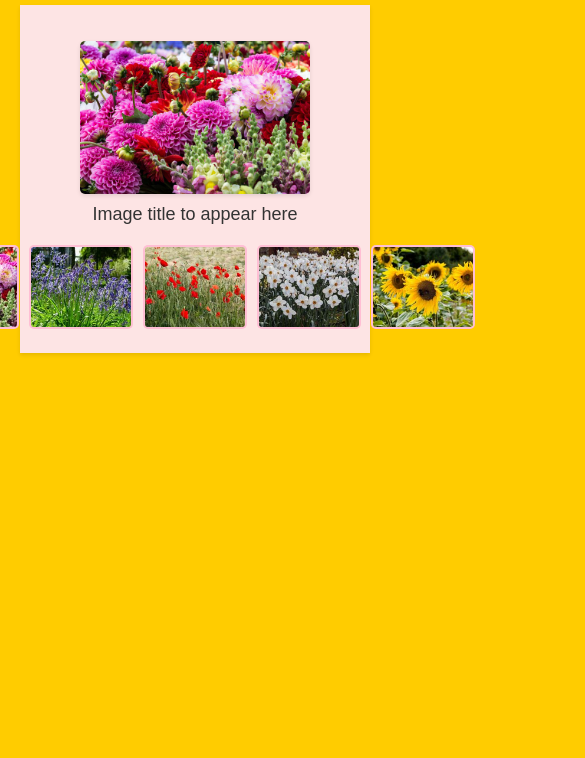
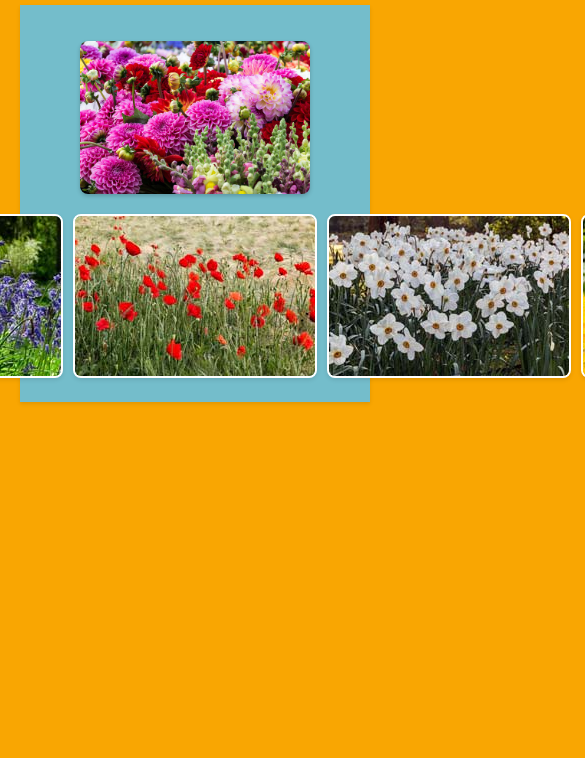
Before and after one commit to harinrana24/Photo-gallery, a plain HTML site: page index.html in a window 390 px wide. Shown: the part 86-844 px from the top of the page, 585 px wide, since content can reach past the window. Drawn offline with Linux system fonts and the light colour scheme.

Commit message:
mereko kuch nai aata

```diff
--- a/css/gallery.css
+++ b/css/gallery.css
@@ -1,23 +1,23 @@
-/* // Harin Rana 200532753 */
 /* gallery.css */
 
 body {
   font-family: Arial, sans-serif;
   margin: 0;
   padding: 20px;
-  background-color: #ffcc00; /* Vibrant Yellow */}
+  background-color: #F9A602; /* Bright Orange */
+}
 
 h1 {
   text-align: center;
   font-size: 28px;
   margin-bottom: 20px;
-  color: #ff4081;
+  color: #333;
 }
 
 #gallery {
   max-width: 1300px;
   margin: 0 auto;
-  background-color: #fde4e4;
+  background-color: #74BDCB; /* Light Blue */
   padding: 20px;
   box-shadow: 0 2px 4px rgba(0, 0, 0, 0.1);
 }
@@ -30,15 +30,15 @@ figure {
 figure img {
   display: block;
   margin: 0 auto;
-  max-width: 65%;
+  max-width: 100%;
   height: auto;
-  border-radius: 5px;
-  box-shadow: 0 2px 4px rgba(0, 0, 0, 0.1);
+  border-radius: 8px;
+  box-shadow: 0 2px 4px rgba(0, 0, 0, 0.2);
 }
 
 figcaption {
   font-size: 18px;
-  color: #333;
+  color: #555;
   margin-top: 10px;
 }
 
@@ -64,101 +64,12 @@ ul li img {
   width: 240px;
   height: 160px;
   object-fit: cover;
-  border-radius: 5px;
-  border: 2px solid transparent;
+  border-radius: 8px;
+  border: 2px solid #fff;
   transition: border-color 0.3s ease;
-  background-color: #ffbfd4;
+  box-shadow: 0 2px 4px rgba(0, 0, 0, 0.1);
 }
 
 ul li img:hover {
-  border-color: #ff4081;
+  border-color: #FF6363; /* Bright Red */
 }
-
-@media (max-width: 768px) {
-  figure img {
-    max-width: 100%;
-  }
-
-  ul li img {
-    width: 100px;
-    height: 80px;
-  }
-}
-
-h1 {
-  text-align: center;
-  font-size: 28px;
-  margin-bottom: 20px;
-  color: #ff4081;
-}
-
-#gallery {
-  max-width: 1300px;
-  margin: 0 auto;
-  background-color: #fde4e4;
-  padding: 20px;
-  box-shadow: 0 2px 4px rgba(0, 0, 0, 0.1);
-}
-
-figure {
-  text-align: center;
-  margin-bottom: 20px;
-}
-
-figure img {
-  display: block;
-  margin: 0 auto;
-  max-width: 65%;
-  height: auto;
-  border-radius: 5px;
-  box-shadow: 0 2px 4px rgba(0, 0, 0, 0.1);
-}
-
-figcaption {
-  font-size: 18px;
-  color: #333;
-  margin-top: 10px;
-}
-
-ul {
-  list-style: none;
-  margin: 0;
-  padding: 0;
-  display: flex;
-  justify-content: center;
-  margin-top: 20px;
-}
-
-ul li {
-  margin-right: 10px;
-}
-
-ul li:last-child {
-  margin-right: 0;
-}
-
-ul li img {
-  cursor: pointer;
-  width: 240px;
-  height: 160px;
-  object-fit: cover;
-  border-radius: 5px;
-  border: 2px solid transparent;
-  transition: border-color 0.3s ease;
-  background-color: #ffbfd4;
-}
-
-ul li img:hover {
-  border-color: #ff4081;
-}
-
-@media (max-width: 768px) {
-  figure img {
-    max-width: 100%;
-  }
-
-  ul li img {
-    width: 100px;
-    height: 80px;
-  }
-}
--- a/index.html
+++ b/index.html
@@ -1,4 +1,4 @@
-<!-- // Harin Rana 200532753 -->
+<!-- // Manav 200534756 -->
 <!DOCTYPE html>
 <html lang="en">
 <head>
@@ -7,12 +7,14 @@
 	<link rel="stylesheet" href="css/gallery.css">
 </head>
 <body>
+
+	<!-- main  image to show -->
 	<h1>Image Gallery</h1>
 	<section id="gallery">
 		<figure >
 			<img src="images/flowers-pink-large.jpg" alt="" width="1200" height="800" />
-			<figcaption>Image title to appear here</figcaption>
 		</figure>
+		<!-- Clickable small images -->
 		<ul>
 			<li><img src="images/flowers-pink-small.jpg" alt="" width="240" height="160" /></li>
 			<li><img src="images/flowers-purple-small.jpg" alt="" width="240" height="160" /></li>
--- a/js/gallery.js
+++ b/js/gallery.js
@@ -1,24 +1,19 @@
+//Manav kumar 200534756
+// this makes our function work eery time the website is loaded
+document.addEventListener("DOMContentLoaded", function () {
+    // Get references to the large image and thumbnail images
+    let largeImage = document.querySelector("figure img");
+    let thumbnails = document.querySelectorAll("ul li img");
 
+    // Loop through each thumbnail image
+    thumbnails.forEach(function (thumbnail) {
+      // Add a click event listener to each thumbnail
+      thumbnail.addEventListener("click", function () {
+        // Get the URL of the clicked thumbnail
+        let thumbnailSrc = thumbnail.getAttribute("src");
 
-
-// to work dynamically everytime
-
-document.addEventListener("DOMContentLoaded", function () {
-
-let imgage = document.querySelector("figure img");
-let figures = document.querySelectorAll("ul li img");
-
-// loop to get each image
-
-figures.forEach(function(figure){
-    // function to get imwge when clicked
-
-figure.addEventListener("click", function(){
-    let thumbnail = figure.getAttribute("src");
-
-
-
-    imgage.setAttribute("src", thumbnail);
-});
-});
-});
+        // Update the source of the large image with the clicked thumbnail's URL
+        largeImage.setAttribute("src", thumbnailSrc);
+      });
+    });
+  });
```
